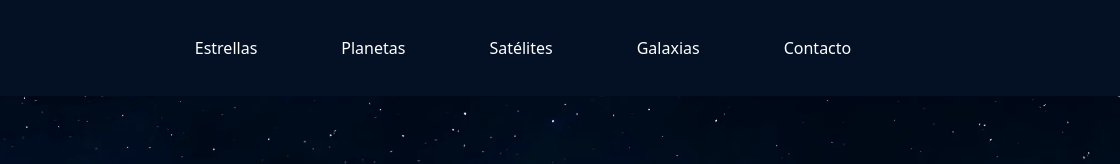
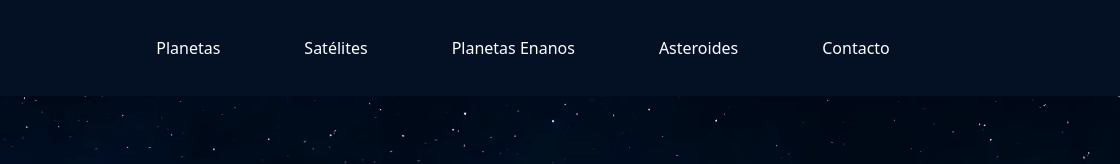
Before and after one commit to Manu-30/Web-ProyectoFinal, a plain HTML site: page index.html in a window 1280 px wide. Shown: the top 164 px of the page, 160-1280 px from the left. Drawn offline with nearby package versions, Linux system fonts and the light colour scheme.

Commit message:
Arreglar navbar

```diff
--- a/index.html
+++ b/index.html
@@ -20,10 +20,10 @@
       </button>
       <div class="collapse navbar-collapse justify-content-center" id="mainNav">
         <ul class="navbar-nav">
-          <li class="nav-item px-4"><a class="nav-link" href="#estrellas">Estrellas</a></li>
           <li class="nav-item px-4"><a class="nav-link" href="#planetas">Planetas</a></li>
           <li class="nav-item px-4"><a class="nav-link" href="#satelites">Satélites</a></li>
-          <li class="nav-item px-4"><a class="nav-link" href="#galaxias">Galaxias</a></li>
+          <li class="nav-item px-4"><a class="nav-link" href="#planetas-enanos">Planetas Enanos</a></li>
+          <li class="nav-item px-4"><a class="nav-link" href="#asteroides">Asteroides</a></li>
           <li class="nav-item px-4"><a class="nav-link" href="#contacto">Contacto</a></li>
         </ul>
       </div>
@@ -72,7 +72,7 @@
           <div class="col-md-6 d-flex justify-content-center align-items-center">
             <img src="media/earth.webp" alt="Planeta" class="img-fluid" />
           </div>
-          <div class="col-md-6">
+          <div id="planetas" class="col-md-6">
             <h2>PLANETAS</h2>
             <p>Los planetas son cuerpos celestes que orbitan alrededor de una estrella, como el Sol, y no emiten luz propia. Tienen suficiente masa para tener una forma casi esférica y han limpiado su órbita de otros objetos. Se dividen en dos grupos: los rocosos (los mas cercanos a las estrellas), y los gaseosos (los más alejados). También existen planetas fuera de los sistemas, llamados exoplanetas.</p>
             <a href="planetas.html" class="btn btn-custom">EXPLORE</a>
@@ -88,7 +88,7 @@
           <div class="col-md-6 d-flex justify-content-center align-items-center">
             <img src="media/Luna.webp" alt="Satélite" class="img-fluid" />
           </div>
-          <div class="col-md-6">
+          <div id="satelites" class="col-md-6">
             <h2>SATÉLITES</h2>
             <p>Los satélites naturales son cuerpos celestes que orbitan alrededor de un planeta de forma natural, sin intervención humana. Están formados por roca, hielo o una combinación de ambos. El ejemplo más conocido es la Luna, satélite natural de la Tierra. Otros planetas, como Júpiter o Saturno, tienen decenas de satélites naturales, algunos incluso más grandes que planetas pequeños. Estos satélites pueden influir en fenómenos como las mareas y ayudan a los científicos a entender mejor la formación y evolución del sistema solar.
             </p>
@@ -105,7 +105,7 @@
           <div class="col-md-6 d-flex justify-content-center align-items-center">
             <img src="media/pluto.webp" alt="Galaxia" class="img-fluid" />
           </div>
-          <div class="col-md-6">
+          <div id="planetas-enanos" class="col-md-6">
             <h2>PLANETAS ENANOS</h2>
             <p>Los planetas enanos son cuerpos celestes que orbitan alrededor del Sol y poseen suficiente masa como para tener una forma casi esférica, pero no han limpiado su órbita de otros objetos. Plutón es el planeta enano más conocido, aunque existen otros como Eris, Haumea y Makemake. Estos cuerpos suelen encontrarse en las regiones más alejadas del sistema solar, como el cinturón de Kuiper. Su estudio proporciona pistas sobre la evolución y la dinámica del sistema solar exterior.</p>
             <a href="planetasEnanos.html" class="btn btn-custom">EXPLORE</a>
@@ -121,7 +121,7 @@
           <div class="col-md-6 d-flex justify-content-center align-items-center">
             <img src="media/asteroide.webp" alt="Satélite" class="img-fluid" />
           </div>
-          <div class="col-md-6">
+          <div id="asteroides" class="col-md-6">
             <h2>ASTERIOIDES</h2>
             <p>Los asteroides son cuerpos rocosos y metálicos que orbitan alrededor del Sol, principalmente en el cinturón de asteroides entre Marte y Júpiter. A diferencia de los planetas, los asteroides son mucho más pequeños y carecen de forma esférica debido a su baja gravedad. Están compuestos de materiales primitivos que datan de la formación del sistema solar, lo que los convierte en objetos de gran interés científico. Aunque la mayoría sigue órbitas estables, algunos pueden cruzar la trayectoria de la Tierra, siendo vigilados por su potencial impacto.
             </p>
```
